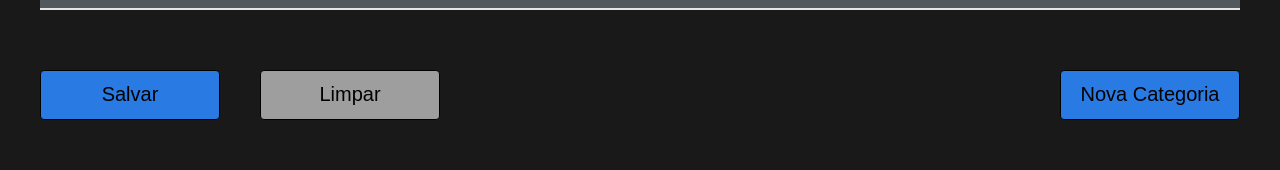
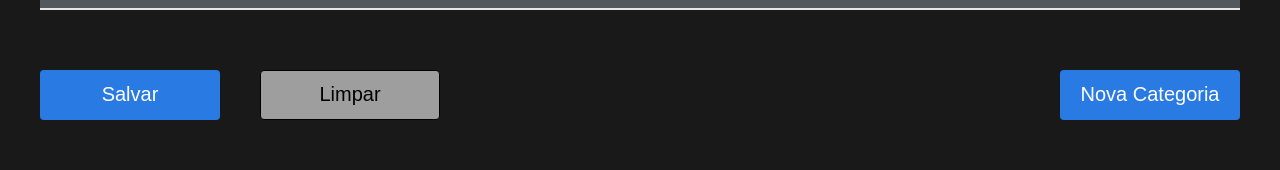
Before and after one commit to V-Carvalho/Alura-FLix, a React (Vite) app: page /newvideo in a window 1280 px wide. Shown: the part 707-877 px from the top of the page. Built offline with nearby package versions, Linux system fonts and the light colour scheme; no server answers; the database is empty.

Commit message:
Formulário finalizado

```diff
--- a/src/components/Form/Form.jsx
+++ b/src/components/Form/Form.jsx
@@ -108,7 +108,8 @@ const Form = ({ optionsDropdownList, formReturn }) => {
             width="180px"
             fontSize="20px"
             title="Salvar"
-            titleColor="#000000"
+            titleColor="#FFFFFF"
+            borderColor="transparent"
             backgroundColor="#2A7AE4"
           />
           <Button
@@ -131,7 +132,8 @@ const Form = ({ optionsDropdownList, formReturn }) => {
             width="180px"
             fontSize="20px"
             title="Nova Categoria"
-            titleColor="#000000"
+            titleColor="#FFFFFF"
+            borderColor="transparent"
             backgroundColor="#2A7AE4"
           />
         </Link>
```
